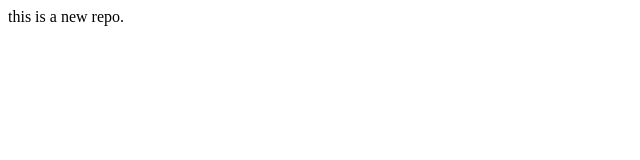
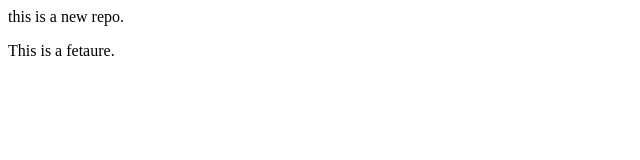
Before and after one commit to chandangowdam/localrepo, a plain HTML site: page index.html in a window 1280 px wide. Shown: the full height of the page, 0-640 px from the left. Drawn offline with Linux system fonts and the light colour scheme.

Commit message:
Add new feture

```diff
--- a/index.html
+++ b/index.html
@@ -1 +1,2 @@
 <p>this is a new repo.</p>
+<p>This is a fetaure.</p>
```
